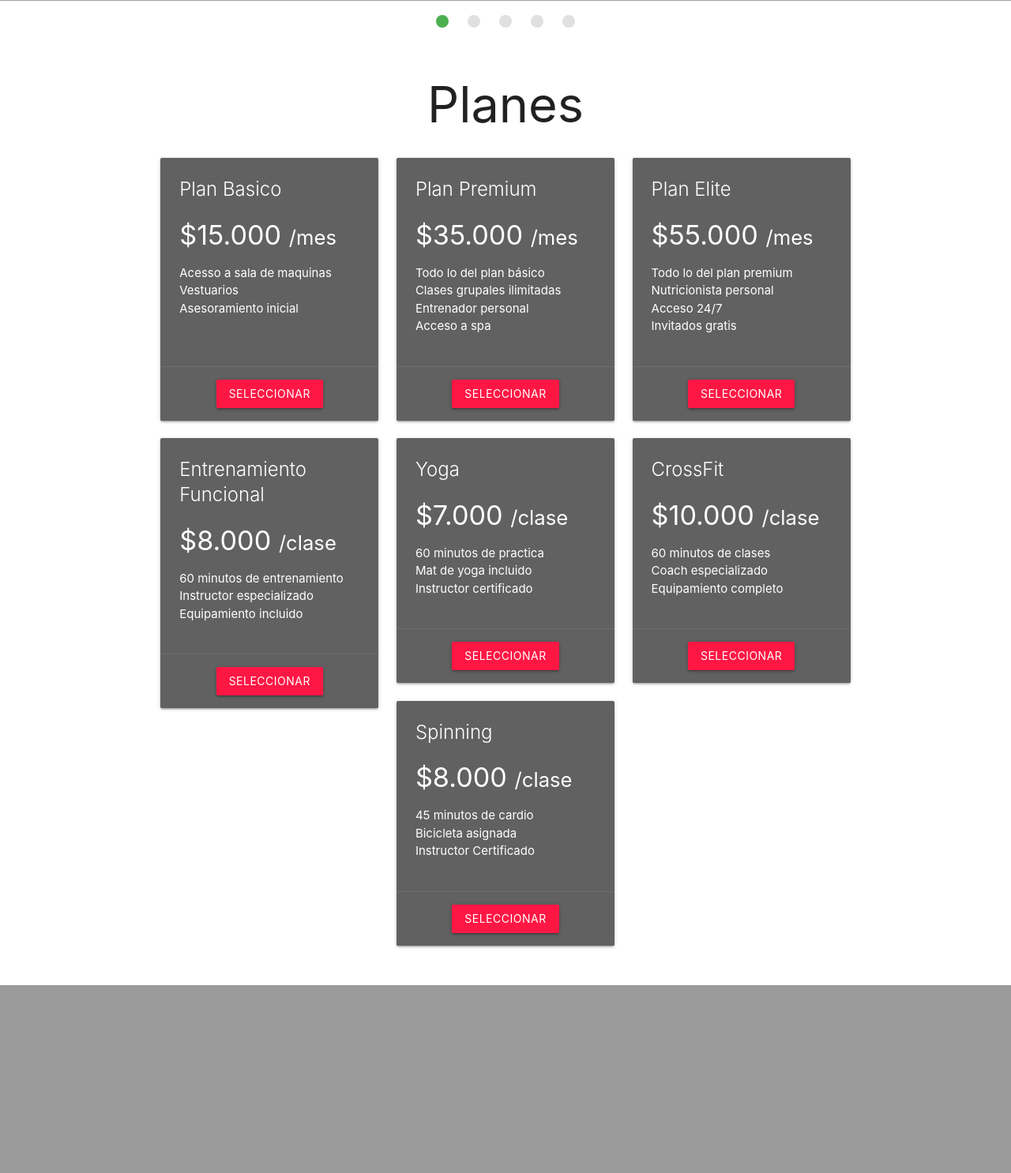
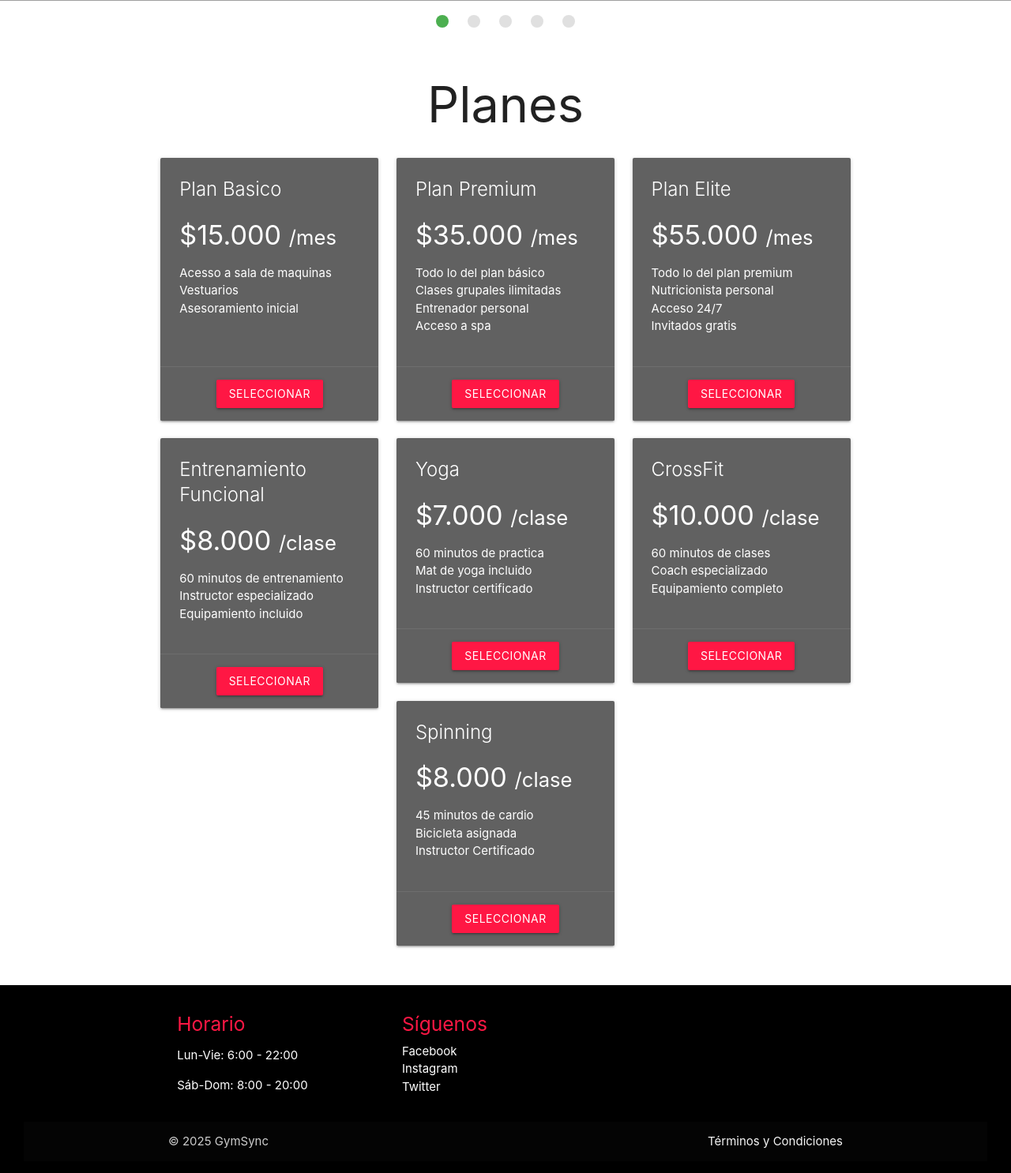
Before and after one commit to hramirez289/portafolioGym, a Django app: template core/templates/index.html in a window 1280 px wide. Shown: the part 2206-3692 px from the top of the page at 79% size. Before the commit the page ends 3454 px from the top, so only its background shows below. Run offline with Django 5.2, Linux system fonts and the light colour scheme; the template is opened without the code that fills it, so the values that code supplies are empty; grey boxes are pictures that could not be loaded.

Commit message:
Se agrega footer

```diff
--- /dev/null
+++ b/core/static/styles.css
@@ -0,0 +1,35 @@
+/* Footer */
+footer {
+    background-color: black;
+    padding: 3rem 2rem 1rem;
+}
+
+.footer-content {
+    max-width: 1200px;
+    margin: 0 auto;
+    display: grid;
+    grid-template-columns: repeat(auto-fit, minmax(200px, 1fr));
+    gap: 2rem;
+}
+
+.footer-section h4 {
+    color: var(--accent-color);
+    margin-bottom: 1rem;
+}
+
+.social-links {
+    display: flex;
+    gap: 1rem;
+}
+
+.social-links a {
+    color: var(--text-secondary);
+    text-decoration: none;
+}
+
+.footer-bottom {
+    text-align: center;
+    margin-top: 2rem;
+    padding-top: 1rem;
+    border-top: 1px solid var(--text-secondary);
+}
--- a/core/templates/index.html
+++ b/core/templates/index.html
@@ -2,10 +2,10 @@
 <!DOCTYPE html>
 <html lang="en">
 <head>
+  <link rel="stylesheet" href="https://cdnjs.cloudflare.com/ajax/libs/materialize/1.0.0/css/materialize.min.css">
   <meta charset="UTF-8">
   <meta name="viewport" content="width=device-width, initial-scale=1.0">
-  <link rel="stylesheet" href="https://cdnjs.cloudflare.com/ajax/libs/materialize/1.0.0/css/materialize.min.css">
-  <link rel="stylesheet" href="{% static 'styles.css' %}">
+  <link rel="stylesheet" href="{% static 'core/styles.css' %}">
 
   <title>GymSync</title>
 
@@ -16,9 +16,11 @@
     <div class="nav-wrapper grey darken-2">
       <a href="#" class="brand-logo">Logo</a>
       <ul id="nav-mobile" class="right hide-on-med-and-down">
-        <li><a href="sass.html">Sass</a></li>
-        <li><a href="badges.html">Components</a></li>
-        <li><a href="collapsible.html">JavaScript</a></li>
+        <li><a href="sass.html">Inicio</a></li>
+        <li><a href="badges.html">Clases</a></li>
+        <li><a href="collapsible.html">Planes</a></li>
+        <li><a href="collapsible.html">Contacto</a></li>
+        <li><a class="waves-effect waves-light btn-large red accent-3">Registro</a></li>
       </ul>
     </div>
   </nav>
@@ -285,12 +287,32 @@
       </div>
 
     </div>
-  </section>
-
 </section>
 
+<footer class="page-footer black">
+  <div class="container">
+    <div class="row">
+      <div class="col s12 m4">
+        <h5 class="red-text text-accent-3">Horario</h5>
+        <p>Lun-Vie: 6:00 - 22:00</p>
+        <p>Sáb-Dom: 8:00 - 20:00</p>
+      </div>
+      <div class="col s12 m4">
+        <h5 class="red-text text-accent-3">Síguenos</h5>
+        <a href="#" class="white-text">Facebook</a><br>
+        <a href="#" class="white-text">Instagram</a><br>
+        <a href="#" class="white-text">Twitter</a>
+      </div>
+    </div>
+  </div>
+  <div class="footer-copyright">
+    <div class="container">
+      © 2025 GymSync
+      <a href="#!" class="grey-text text-lighten-4 right">Términos y Condiciones</a>
+    </div>
+  </div>
+</footer>
 
-<script src="https://cdnjs.cloudflare.com/ajax/libs/materialize/1.0.0/js/materialize.min.js"></script>
 <script src="https://cdnjs.cloudflare.com/ajax/libs/materialize/1.0.0/js/materialize.min.js"></script>
 
 <script>
@@ -308,7 +330,5 @@
 
 </script>
 
-
-
 </body>
 </html>
```
